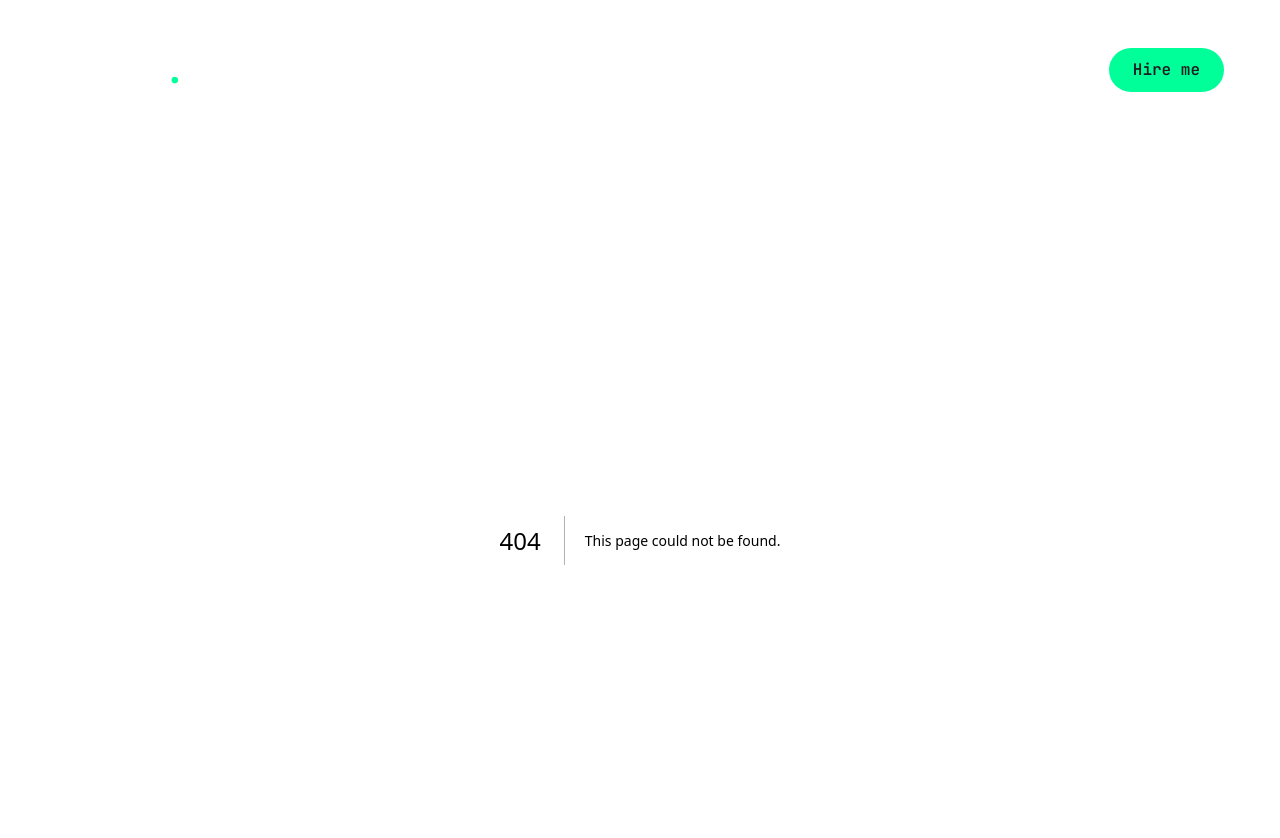
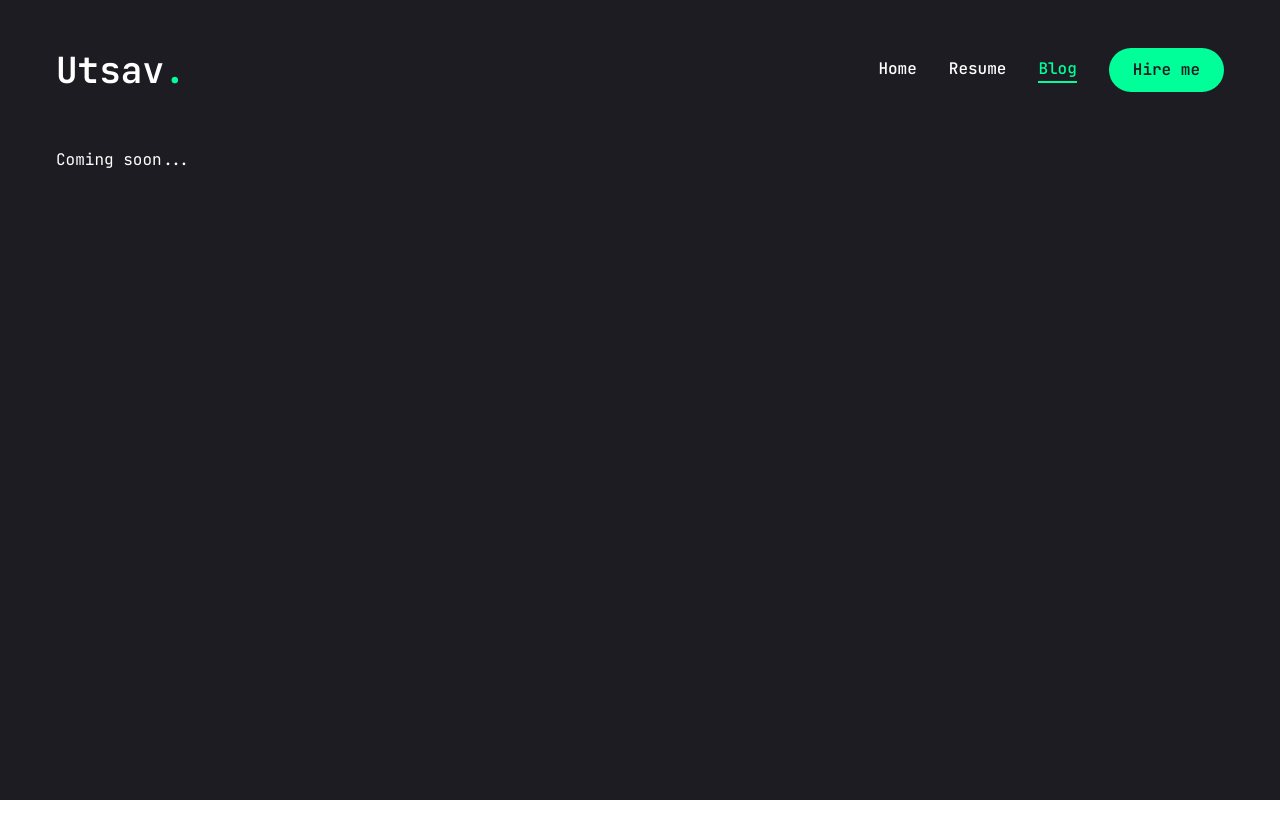
Before and after one commit to utsavbaral007/portfolio, a Next.js app: page /blog in a window 1280 px wide. Before the commit this address had no page. Shown: the top 838 px of the page. After the commit the page ends 800 px from the top, so only its background shows below. Built offline with nearby package versions, Linux system fonts and the light colour scheme.

Commit message:
Initialized blog page

```diff
--- /dev/null
+++ b/src/app/blog/page.jsx
@@ -0,0 +1,21 @@
+'use client'
+
+import React from "react";
+import { motion } from "framer-motion";
+
+const Blog = () => {
+  return (
+    <motion.section
+      initial={{ opacity: 0 }}
+      animate={{
+        opacity: 1,
+        transition: { delay: 2.4, duration: 0.4, ease: "easeIn" },
+      }}
+      className="py-2"
+    >
+      <div className="container mx-auto">Coming soon...</div>
+    </motion.section>
+  );
+};
+
+export default Blog;
--- a/src/app/work/page.jsx
+++ /dev/null
@@ -1,7 +0,0 @@
-import React from "react";
-
-const Work = () => {
-  return <div>Work</div>;
-};
-
-export default Work;
--- a/src/components/MobileNav.jsx
+++ b/src/components/MobileNav.jsx
@@ -13,6 +13,10 @@
   {
     name: "Resume",
     path: "/resume",
+  },
+  {
+    name: "Blog",
+    path: "/blog",
   },
   // {
   //   name: "Work",
--- a/src/components/Nav.jsx
+++ b/src/components/Nav.jsx
@@ -11,6 +11,10 @@
   {
     name: "Resume",
     path: "/resume",
+  },
+  {
+    name: "Blog",
+    path: "/blog",
   },
   // {
   //   name: "Work",
```
